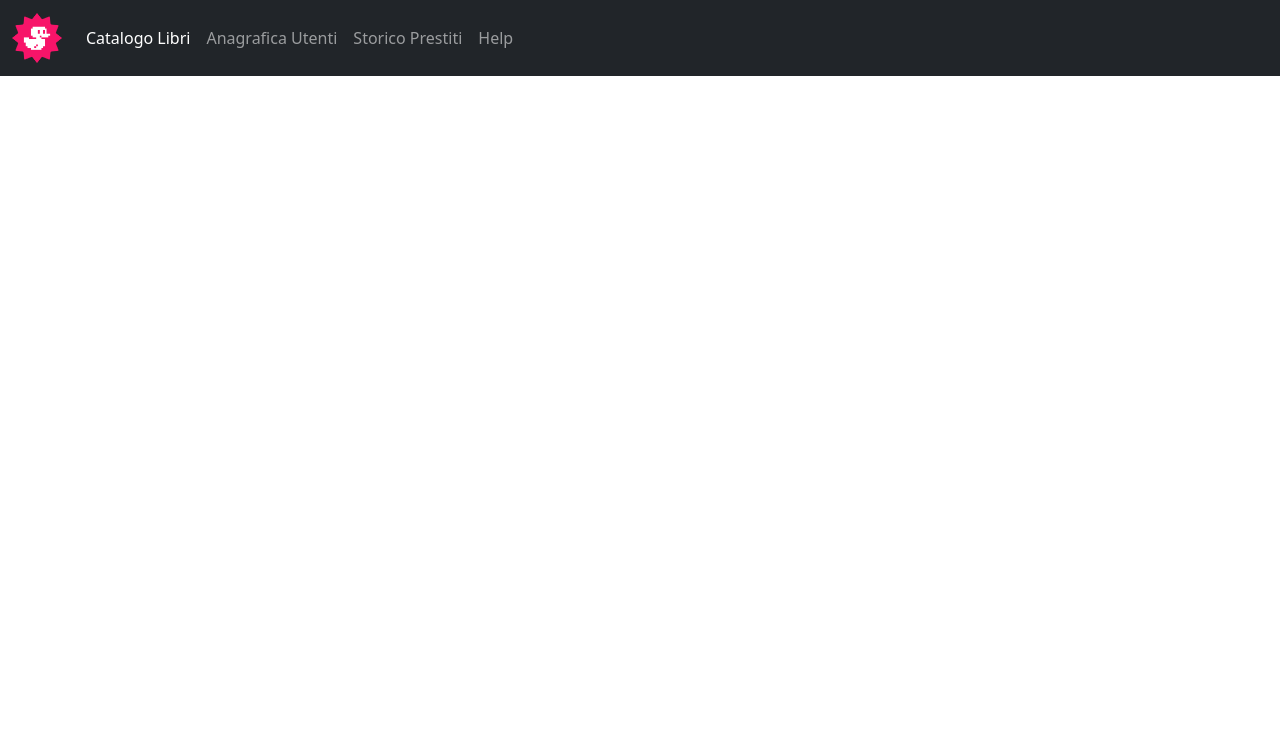
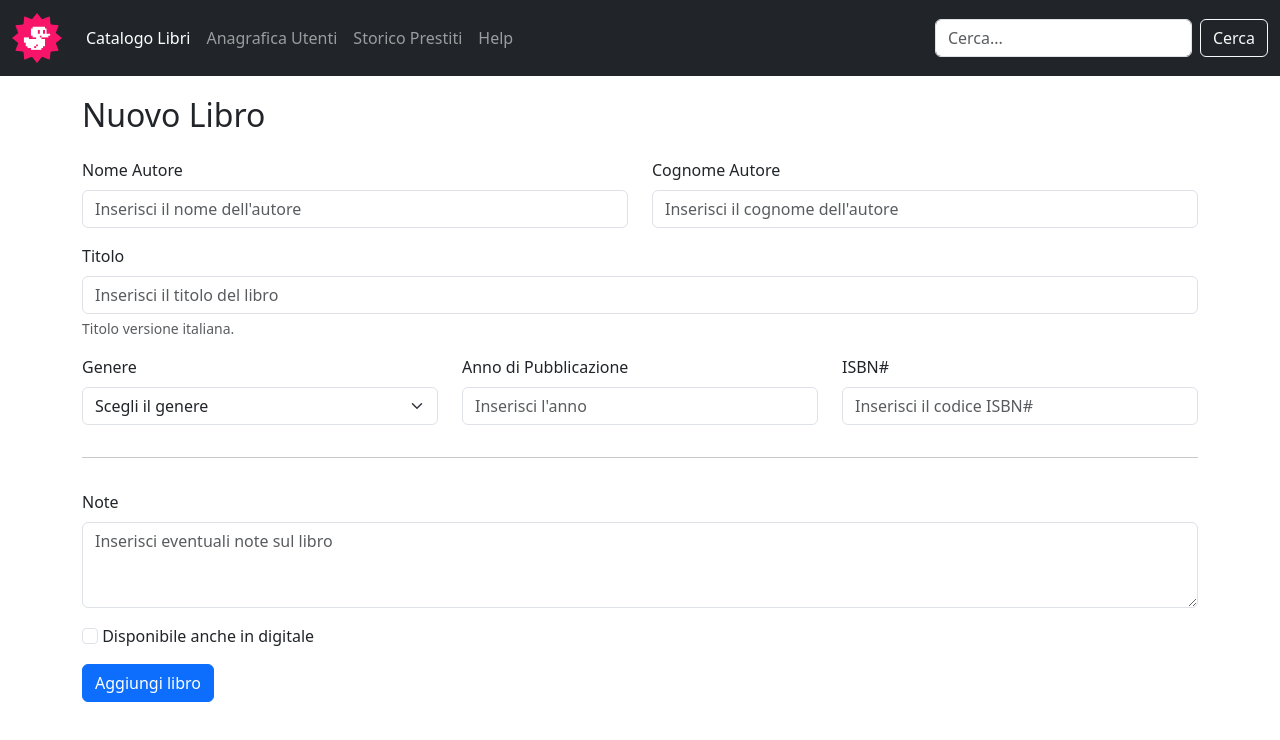
Before and after one commit to davidetoscano129/html-css-bootstrap-dashboard, a plain HTML site: page new-book.html in a window 1280 px wide. Drawn offline with nearby package versions, Linux system fonts and the light colour scheme.

Commit message:
feat: book page added

```diff
--- a/new-book.html
+++ b/new-book.html
@@ -4,7 +4,12 @@
 <head>
     <meta charset="UTF-8">
     <meta name="viewport" content="width=device-width, initial-scale=1.0">
-    <title>Bootstrap Dashboard</title>
+    <title>New Book</title>
+
+    <!-- Font Awesome -->
+    <link rel="stylesheet" href="https://cdnjs.cloudflare.com/ajax/libs/font-awesome/6.6.0/css/all.min.css"
+        integrity="sha512-Kc323vGBEqzTmouAECnVceyQqyqdsSiqLQISBL29aUW4U/M7pSPA/gEUZQqv1cwx4OnYxTxve5UMg5GT6L4JJg=="
+        crossorigin="anonymous" referrerpolicy="no-referrer" />
 
     <!-- Bootstrap -->
     <link href="https://cdn.jsdelivr.net/npm/bootstrap@5.3.3/dist/css/bootstrap.min.css" rel="stylesheet"
@@ -12,38 +17,113 @@
 </head>
 
 <body>
-    <div class="wrapper w-100 vh-100">
-
     <!-- Header -->
     <header>
-
-            <!-- Navbar -->
-            <nav class="navbar navbar-expand-lg bg-dark" data-bs-theme="dark">
+        <nav class="navbar navbar-expand-lg bg-dark fixed-top" data-bs-theme="dark">
             <div class="container-fluid">
+                <!-- Logo -->
                 <a class="navbar-brand" href="#">
                     <img src="./img/duck.png" alt="Duck Logo" height="50">
                 </a>
+                <!-- Hamburger Menu -->
                 <button class="navbar-toggler" type="button" data-bs-toggle="collapse"
                     data-bs-target="#navbarNavAltMarkup" aria-controls="navbarNavAltMarkup" aria-expanded="false"
                     aria-label="Toggle navigation">
                     <span class="navbar-toggler-icon"></span>
                 </button>
+                <!-- Menu -->
                 <div class="collapse navbar-collapse" id="navbarNavAltMarkup">
-                        <div class="navbar-nav me-auto">
-                            <a class="nav-link active" aria-current="page" href="#">Catalogo Libri</a>
+                    <ul class="navbar-nav me-auto mb-2 mb-lg-0">
+                        <li class="nav-item">
+                            <a class="nav-link active" aria-current="page" href="./index.html">Catalogo Libri</a>
+                        </li>
+                        <li class="nav-item">
                             <a class="nav-link" href="#">Anagrafica Utenti</a>
+                        </li>
+                        <li class="nav-item">
                             <a class="nav-link" href="#">Storico Prestiti</a>
+                        </li>
+                        <li class="nav-item">
                             <a class="nav-link" href="#">Help</a>
+                        </li>
+                    </ul>
+                    <form class="d-flex" role="search">
+                        <input class="form-control me-2" type="search" placeholder="Cerca..." aria-label="Search"
+                            data-bs-theme="light">
+                        <button class="btn btn-outline-light" type="submit">Cerca</button>
+                    </form>
+                </div>
+                <!-- /Menu -->
+            </div>
+        </nav>
+    </header>
+    <!-- /Header -->
+
+    <!-- Main -->
+    <main class="pt-5">
+        <div class="container pt-5">
+            <h1 class="fs-2 fw-normal">Nuovo Libro</h1>
+            <div class="form">
+                <div class="row">
+                    <div class="col-6 pt-3">
+                        <label for="username" class="form-label">Nome Autore</label>
+                        <input type="text" class="form-control" id="username"
+                            placeholder="Inserisci il nome dell'autore">
+                    </div>
+                    <div class="col-6 pt-3">
+                        <label for="usersurname" class="form-label">Cognome Autore</label>
+                        <input type="text" class="form-control" id="usersurname"
+                            placeholder="Inserisci il cognome dell'autore">
+                    </div>
+                    <div class="col-12 pt-3">
+                        <label for="booktitle" class="form-label">Titolo</label>
+                        <input type="text" class="form-control" id="booktitle"
+                            placeholder="Inserisci il titolo del libro" aria-describedby="titlehelp">
+                        <div id="titlehelp" class="form-text">Titolo versione italiana.</div>
+                    </div>
+                    <div class="col-12 col-lg-4 pt-3">
+                        <label for="bookgenre" class="form-label">Genere</label>
+                        <select id="bookgenre" class="form-select" aria-label="Default select">
+                            <option selected>Scegli il genere</option>
+                            <option value="Thriller">Thriller</option>
+                            <option value="Storico">Storico</option>
+                            <option value="Romanzo">Romanzo</option>
+                            <option value="Horror">Horror</option>
+                        </select>
+                    </div>
+                    <div class="col-12 col-lg-4 pt-3">
+                        <label for="publishing" class="form-label">Anno di Pubblicazione</label>
+                        <input type="text" class="form-control" id="publishing" placeholder="Inserisci l'anno">
+                    </div>
+                    <div class="col-12 col-lg-4 pt-3">
+                        <label for="isbn" class="form-label">ISBN#</label>
+                        <input type="text" class="form-control" id="isbn" placeholder="Inserisci il codice ISBN#">
+                    </div>
+                    <div class="py-3">
+                        <hr>
+                    </div>
+                    <div class="col-12 pb-4">
+                        <div>
+                            <label for="note" class="form-label">Note</label>
+                            <textarea class="form-control" placeholder="Inserisci eventuali note sul libro" id="note"
+                                rows="3"></textarea>
+                        </div>
+                        <div class="py-3">
+                            <input type="checkbox" class="form-check-input" id="formcheck">
+                            <label class="form-check-label" for="formcheck">Disponibile anche in digitale</label>
+                        </div>
+                        <button type="submit" class="btn btn-primary">Aggiungi libro</button>
                     </div>
                 </div>
             </div>
-            </nav>
-            <!-- /Navbar -->
+        </div>
+    </main>
+    <!-- /Main -->
 
-        </header>
-        <!-- /Header -->
-
-    </div>
+    <!-- Bootstrap JS -->
+    <script src="https://cdn.jsdelivr.net/npm/bootstrap@5.3.3/dist/js/bootstrap.bundle.min.js"
+        integrity="sha384-YvpcrYf0tY3lHB60NNkmXc5s9fDVZLESaAA55NDzOxhy9GkcIdslK1eN7N6jIeHz"
+        crossorigin="anonymous"></script>
 </body>
 
 </html>
```
Lines whose indentation alone changed are shown as unchanged.
